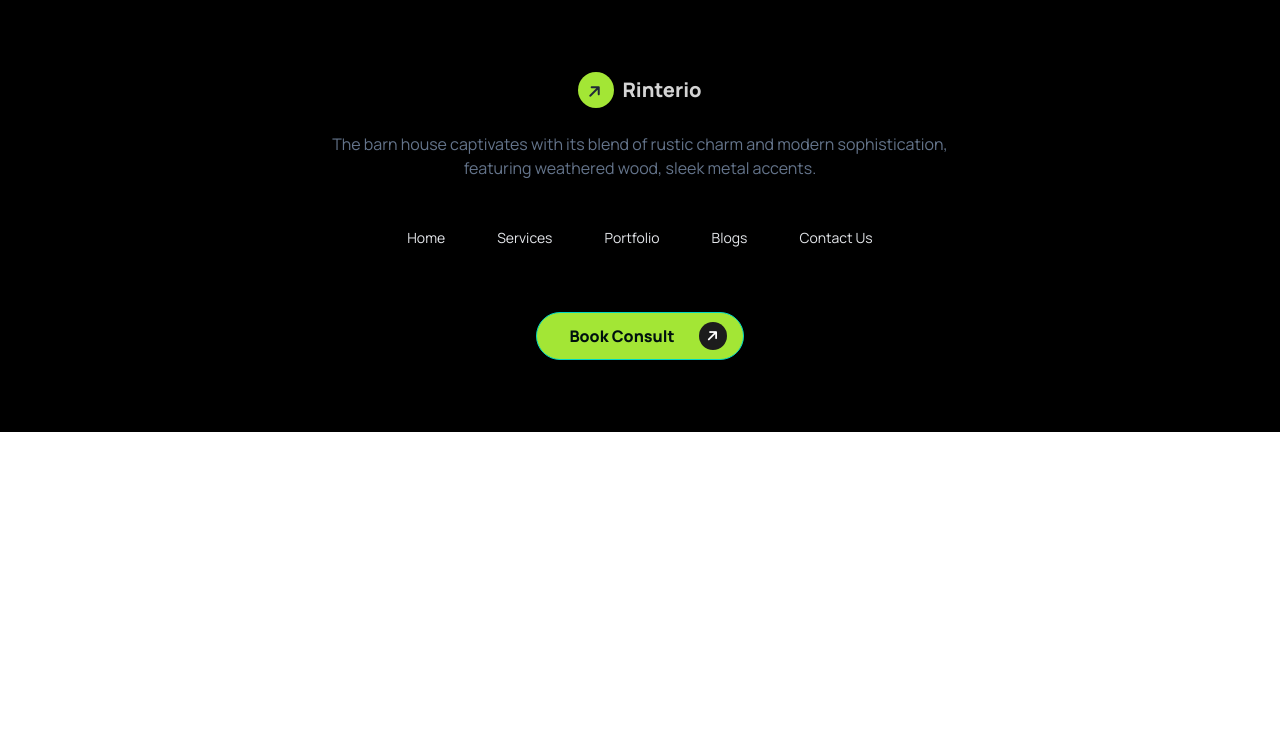
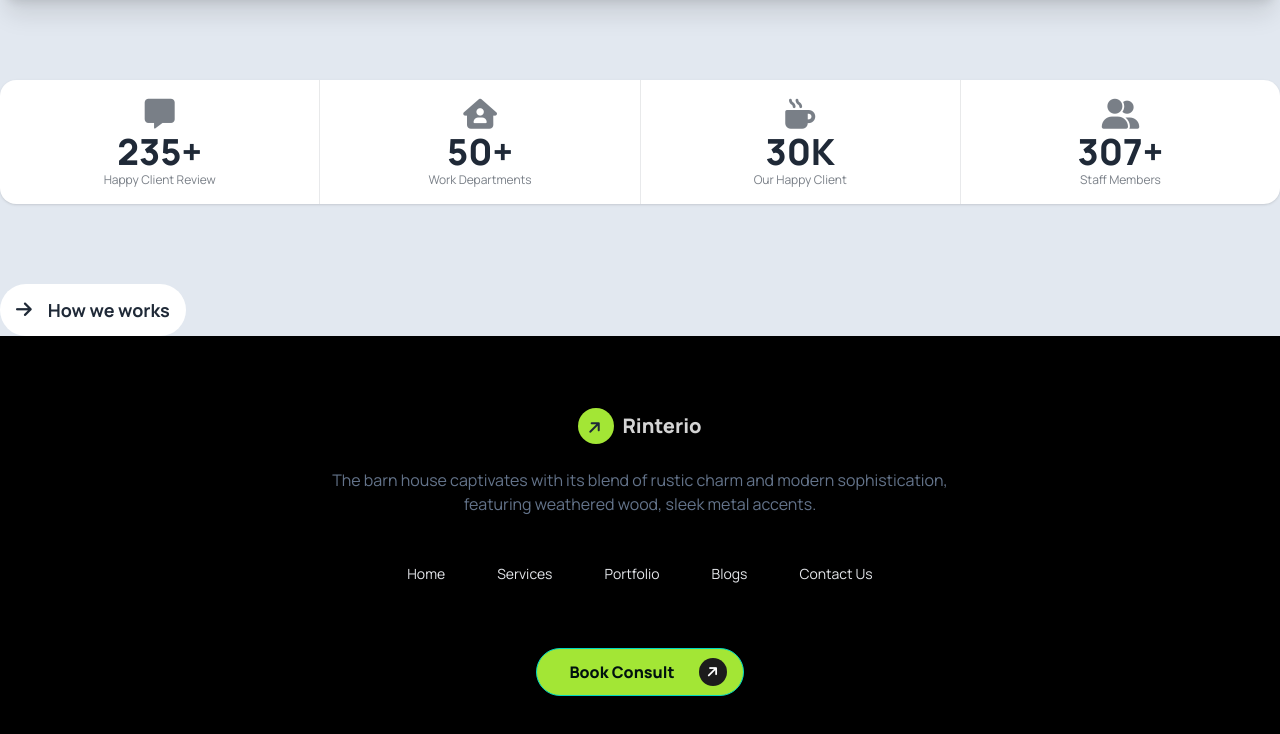
Before and after one commit to ismailahammed1/reset9-assing3, a plain HTML site: page index.html in a window 1280 px wide. Shown: the part 1383-2117 px from the top of the page. Before the commit the page ends 1815 px from the top, so only its background shows below. Drawn offline with nearby package versions, Linux system fonts and the light colour scheme.

Commit message:
stat done

```diff
--- a/index.html
+++ b/index.html
@@ -225,7 +225,45 @@
           </figure>
         </div>
         <!-- stat -->
+        <div class="stats text-center shadow max-w-7xl mx-auto flex flex-col lg:flex-row items-center mt-20">
+          <div class="stat ">
 
+            <div class="stat-title text-3xl "><i class="fa-solid fa-message"></i></div>
+            <div class="stat-value">235+</div>
+            <div class="stat-desc">Happy Client Review</div>
+          </div>
+
+          <div class="stat ">
+
+            <div class="stat-title text-3xl"><i class="fa-solid fa-house-user"></i></div>
+            <div class="stat-value">50+</div>
+            <div class="stat-desc">Work Departments</div>
+          </div>
+
+          <div class="stat ">
+
+            <div class="stat-title text-3xl"><i class="fa-solid fa-mug-hot"></i></div>
+            <div class="stat-value">30K</div>
+            <div class="stat-desc">Our Happy Client</div>
+          </div>
+          <div class="stat">
+
+            <div class="stat-title text-3xl"><i class="fa-solid fa-user-group"></i></div>
+            <div class="stat-value">307+</div>
+            <div class="stat-desc">Staff Members</div>
+          </div>
+        </div>
+        <!-- Our Works Process -->
+         <div class="max-w-7xl mx-auto mt-20">
+        <div>
+                <button
+            class="flex gap-3 rounded-full bg-white p-3 text-lg font-bold justify-center lg:justify-start mx-auto lg:mx-0"
+          >
+            <i class="fa-solid fa-arrow-right p-1"></i>
+            <a href="About Us" class="mr-1">How we works</a>
+          </button>
+        </div>
+         </div>
       </main>
     </section>
 
```
